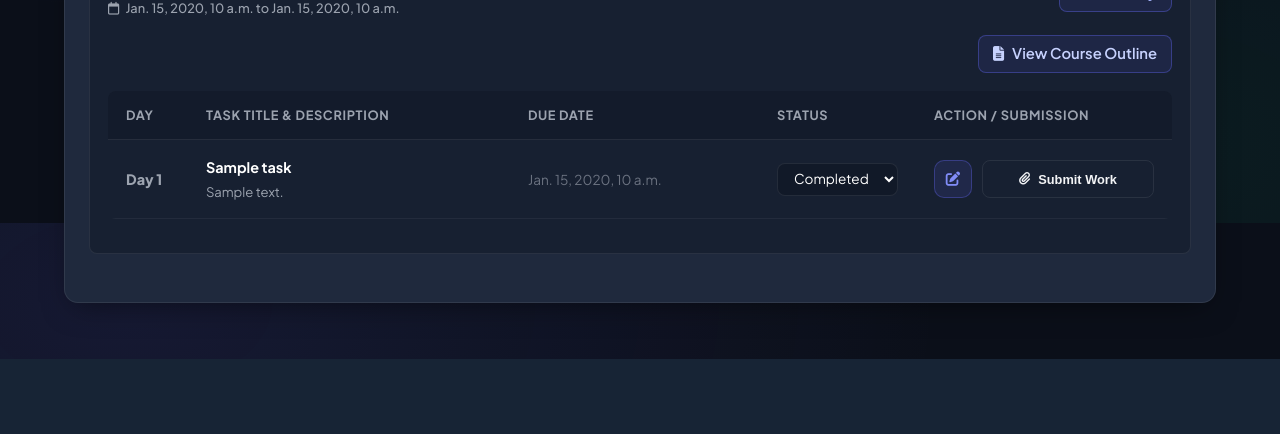
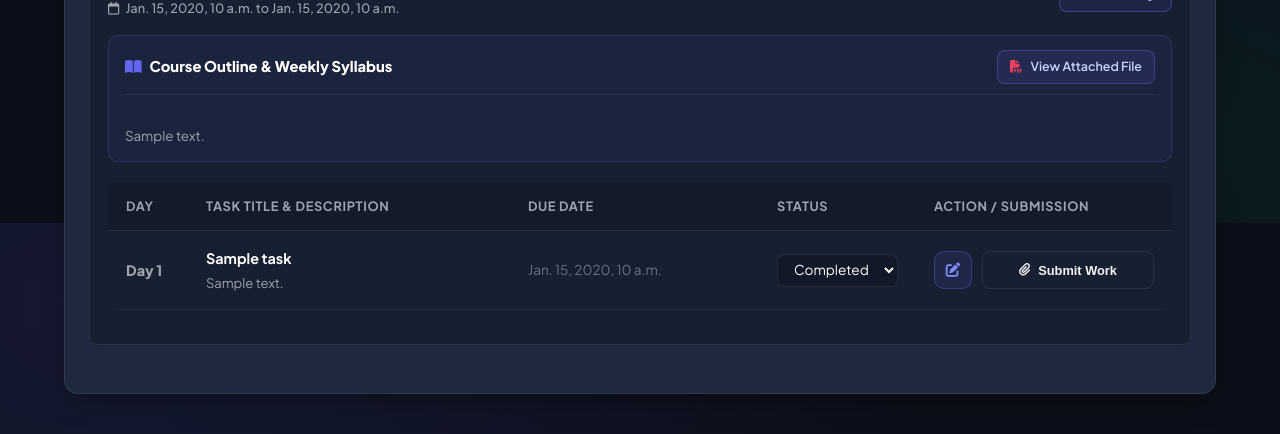
Before and after one commit to EmaanKashif/Interns_Portal, a Django app: template templates/dashboard/intern_dashboard.html in a window 1280 px wide. Shown: the part 577-1011 px from the top of the page. Before the commit the page ends 936 px from the top, so only its background shows below. Run offline with Django 5.2, Linux system fonts and the light colour scheme; the template is opened without the code that fills it: most values are stand-ins (such as "Sample title", 1, 10 or a date in 2020).

Commit message:
Render course outline title and text on intern dashboard

```diff
--- a/templates/dashboard/intern_dashboard.html
+++ b/templates/dashboard/intern_dashboard.html
@@ -149,12 +149,35 @@
 </div>
 
         <!-- Course Outline File -->
+        <!-- Course Outline Section (Title, Text & File) -->
+        {% if week.course_outline_title or week.course_outline_text or week.course_outline_file %}
+        <div style="
+            margin-bottom: 20px;
+            padding: 14px 16px;
+            background: rgba(99, 102, 241, 0.06);
+            border: 1px solid rgba(99, 102, 241, 0.22);
+            border-radius: 10px;
+        ">
+            <div style="
+                display: flex;
+                align-items: center;
+                justify-content: space-between;
+                gap: 12px;
+                flex-wrap: wrap;
+            ">
+                <div style="
+                    font-weight: 750;
+                    color: #fff;
+                    font-size: 0.92rem;
+                    display: flex;
+                    align-items: center;
+                    gap: 8px;
+                ">
+                    <i class="fa-solid fa-book-open" style="color: var(--primary);"></i>
+                    {{ week.course_outline_title|default:"Course Outline & Weekly Syllabus" }}
+                </div>
+
                 {% if week.course_outline_file %}
-        <div style="
-            margin-bottom: 18px;
-            display: flex;
-            justify-content: flex-end;
-        ">
                 <a
                     href="{{ week.course_outline_file.url }}"
                     target="_blank"
@@ -164,18 +187,35 @@
                         display: inline-flex;
                         align-items: center;
                         gap: 8px;
-                    height: 38px;
-                    padding: 7px 14px;
-                    border-color: rgba(99,102,241,0.38);
-                    background: rgba(99,102,241,0.10);
+                        height: 34px;
+                        padding: 5px 12px;
+                        font-size: 0.78rem;
+                        border-color: rgba(99, 102, 241, 0.38);
+                        background: rgba(99, 102, 241, 0.12);
                         color: #c7d2fe;
                         text-decoration: none;
                         white-space: nowrap;
                     "
                 >
-                <i class="fa-solid fa-file-lines"></i>
-                View Course Outline
+                    <i class="fa-solid fa-file-pdf" style="color: var(--accent-rose);"></i>
+                    View Attached File
                 </a>
+                {% endif %}
+            </div>
+
+            {% if week.course_outline_text %}
+            <div style="
+                margin-top: 10px;
+                padding-top: 10px;
+                border-top: 1px solid rgba(255, 255, 255, 0.08);
+                color: var(--text-muted);
+                font-size: 0.84rem;
+                line-height: 1.55;
+                white-space: pre-line;
+            ">
+                {{ week.course_outline_text }}
+            </div>
+            {% endif %}
         </div>
         {% endif %}
 
```
Lines whose indentation alone changed are shown as unchanged.
